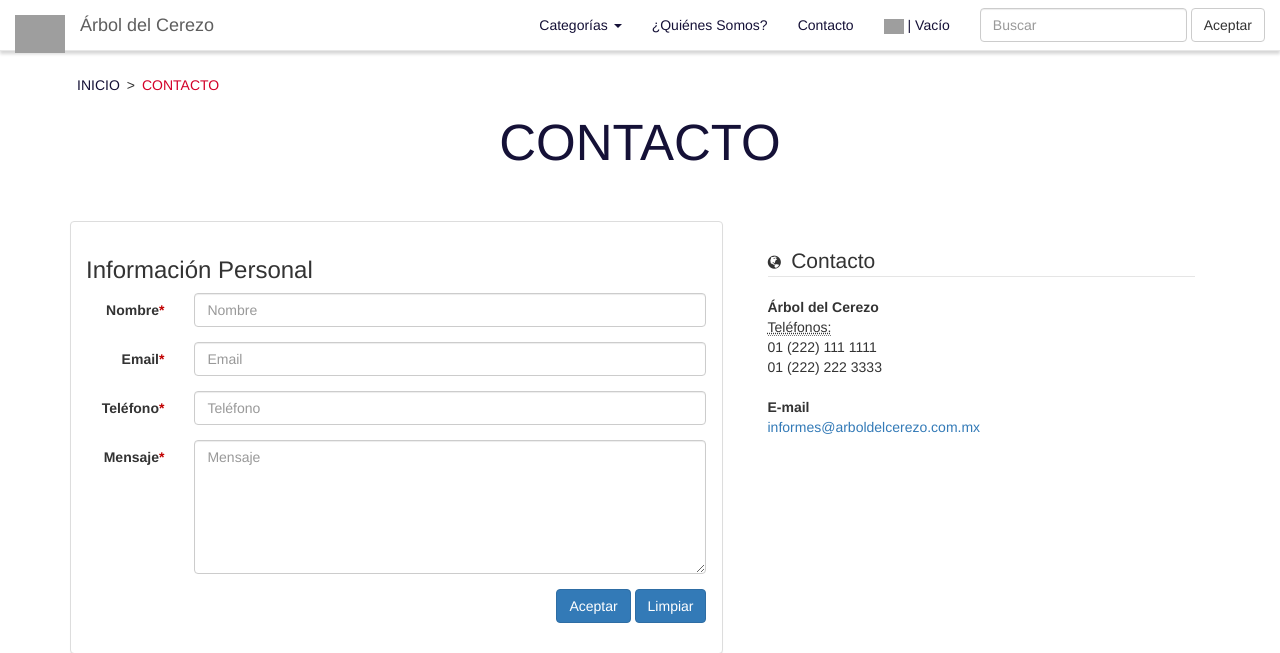
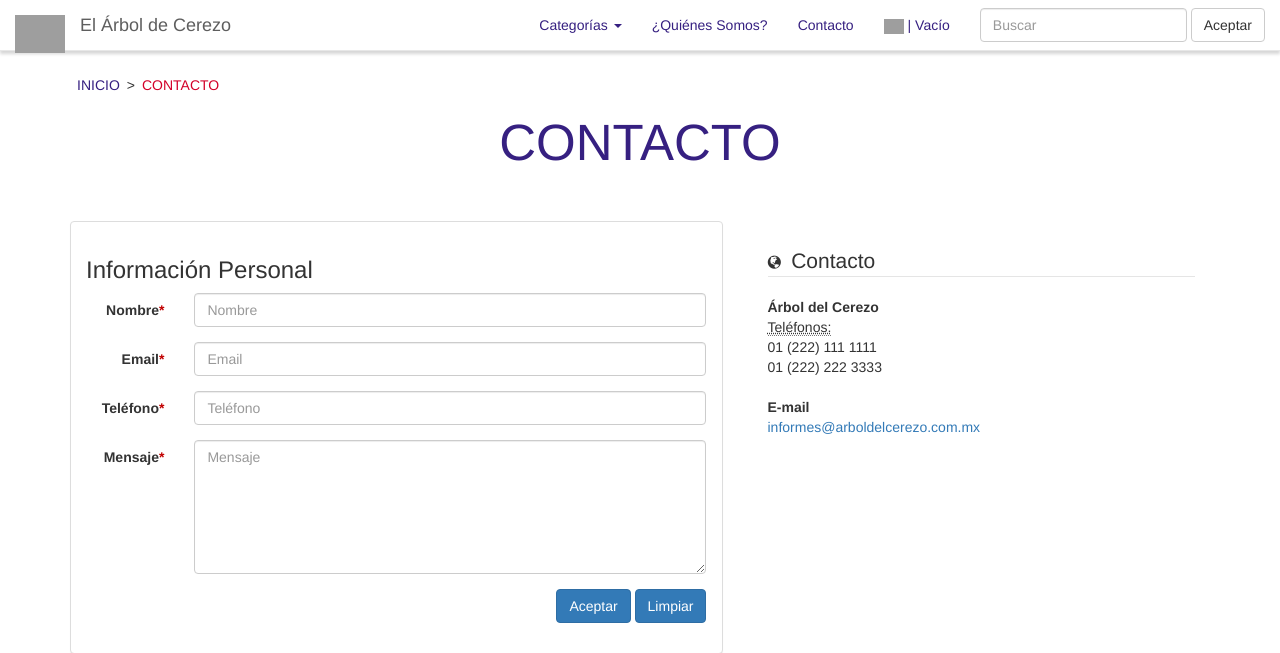
Before and after one commit to baggioginola/arboldelcerezo, a PHP site: template app/view/contacto.twig in a window 1280 px wide. Shown: the top 653 px of the page. Run offline with PHP 8.4, Linux system fonts and the light colour scheme; the template is opened without the code that fills it, so the values that code supplies are empty; some libraries are stand-ins or nearby versions; grey boxes are pictures that could not be loaded.

Commit message:
- color and title changed

```diff
--- a/app/view/layout/master.twig
+++ b/app/view/layout/master.twig
@@ -33,7 +33,7 @@
                 <span class="icon-bar"></span>
             </button>
 
-            <a class="navbar-brand" href="{{ settings.DOMAIN }}"><img src="{{ settings.IMG }}logo.png">Árbol del Cerezo</a>
+            <a class="navbar-brand" href="{{ settings.DOMAIN }}"><img src="{{ settings.IMG }}logo.png">El Árbol de Cerezo</a>
         </div>
 
         <!-- Collect the nav links, forms, and other content for toggling -->
--- a/includes/public/css/styles.css
+++ b/includes/public/css/styles.css
@@ -15,11 +15,11 @@
 }
 
 .navbar-default .navbar-brand {
-    color: #151137;
+    color: #362081;
 }
 
 .navbar-default .navbar-nav > li > a {
-    color: #151137;
+    color: #362081;
 }
 
 .navbar-default .navbar-nav > li > a:hover,
@@ -40,7 +40,7 @@
 
 .highlightsTitle {
     display: block;
-    color: #151137;
+    color: #362081;
     font-size: 47px;
     font-weight: 300;
     text-align: center;
@@ -70,7 +70,7 @@ span.product-name {
 span.product-name a {
     display: block;
     font-size: 16px;
-    color: #151137;
+    color: #362081;
     text-align: center;
     line-height: 18px;
     margin-top: 5px;
@@ -110,7 +110,7 @@ span.product-name a:hover {
 
 #breadcrumb li .nolink-page, #breadcrumb li a {
     text-transform: uppercase;
-    color: #151137
+    color: #362081
 }
 
 #breadcrumb li a:hover {
@@ -126,7 +126,7 @@ span.product-name a:hover {
 }
 
 #productOverview .pageTitle h1 {
-    color: #151137;
+    color: #362081;
     font-size: 51px;
     font-weight: 300;
     text-align: center;
@@ -152,7 +152,7 @@ span.product-name a:hover {
 
 .products_thumbnail {
     text-decoration: none;
-    color: #151137;
+    color: #362081;
     font-size: 20px;
     text-align: center;
 }
```
